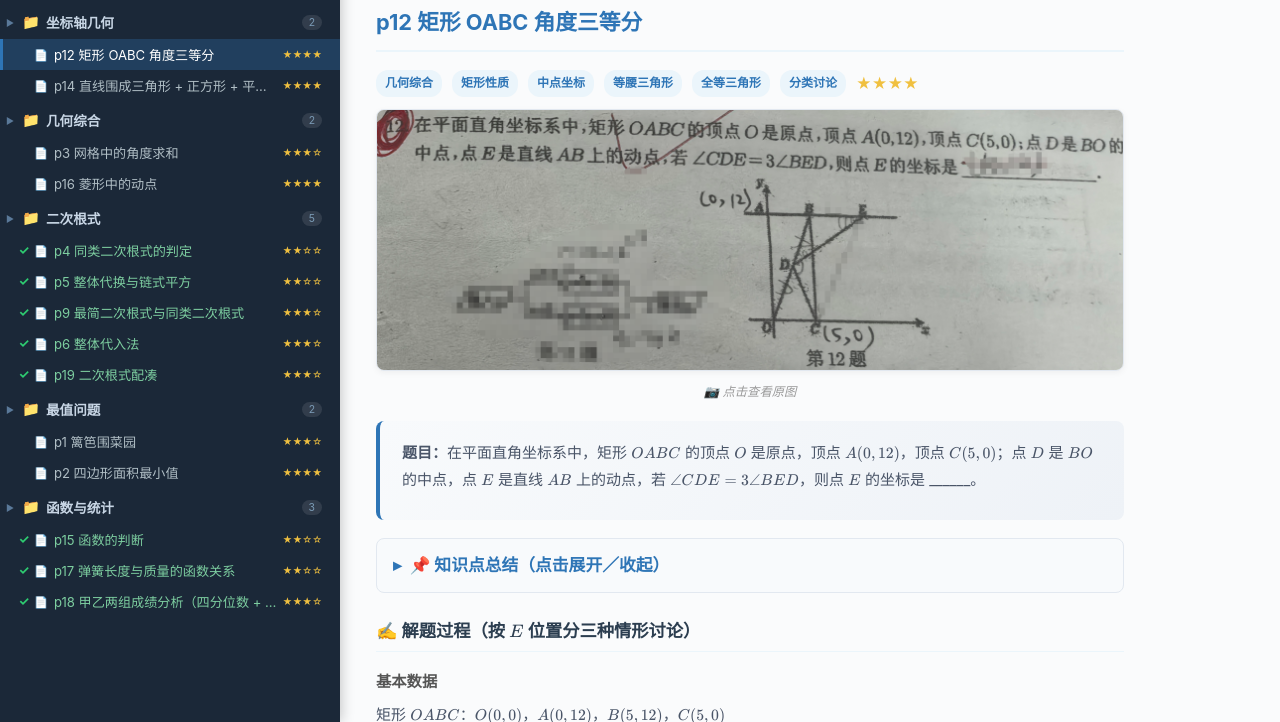
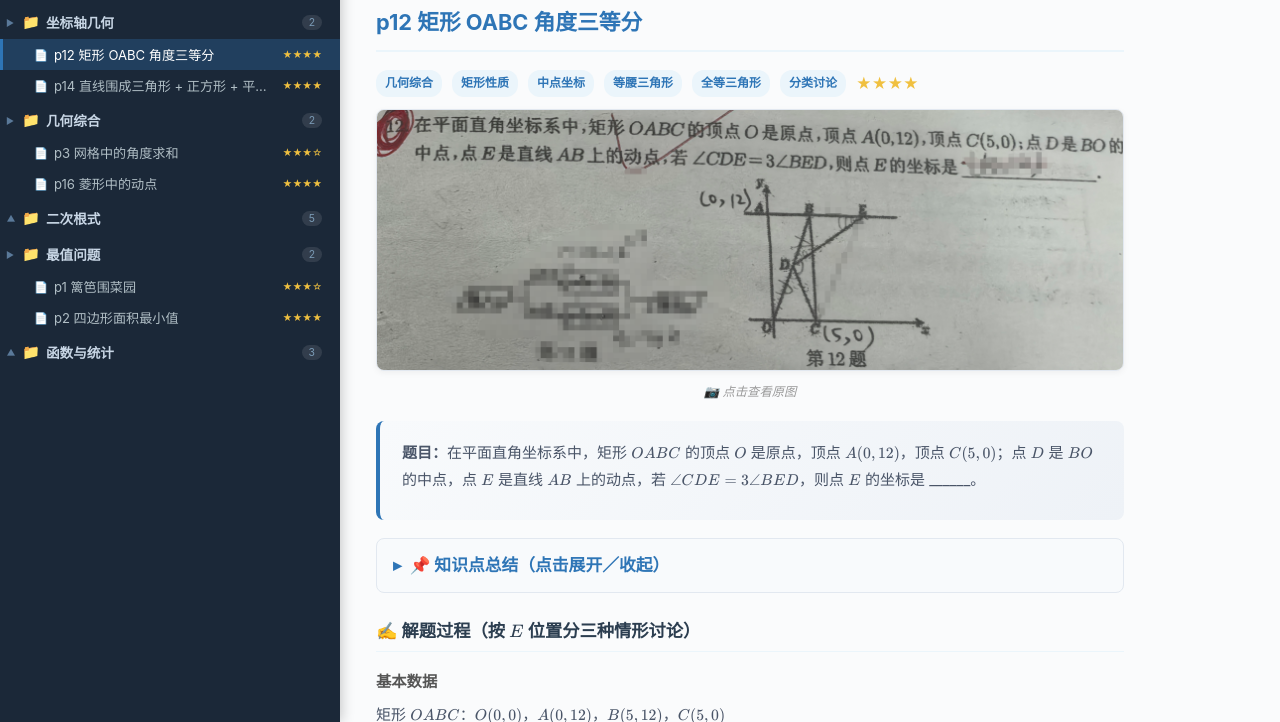
Before and after one commit to luveelin/cici_study_match, a website: page index.html in a window 1280 px wide. Shown: the part 78-800 px from the top of the page. Drawn offline with Linux system fonts and the light colour scheme.

Commit message:
左侧菜单栏所有子项为打勾状，页面打开时，该菜单缩起

```diff
--- a/index.html
+++ b/index.html
@@ -513,6 +513,22 @@ function toggleFolder(header) {
   }
 }
 
+// 全部子项已标绿（mastered）的文件夹，页面打开时默认收起
+function collapseMasteredFolders() {
+  document.querySelectorAll('.tree-folder').forEach(folder => {
+    const files = folder.querySelectorAll('.tree-file');
+    if (files.length === 0) return;
+    const allMastered = [...files].every(f => f.classList.contains('mastered'));
+    if (!allMastered) return;
+    const header = folder.querySelector('.tree-folder-header');
+    const children = folder.querySelector('.tree-children');
+    if (header && children) {
+      header.classList.add('collapsed');
+      children.classList.add('hidden');
+    }
+  });
+}
+
 // ====== Load problem into iframe ======
 function loadProblem(linkEl, file) {
   // Update active state
@@ -564,6 +580,9 @@ document.addEventListener('DOMContentLoaded', function() {
     JSON.parse(localStorage.getItem('mastered') || '[]').forEach(id => markMastered(id));
   } catch (e) {}
 
+  // 3) 全部子项已掌握的文件夹默认收起
+  collapseMasteredFolders();
+
   // 恢复上次打开的题目
   const lastId = localStorage.getItem('lastProblemId');
   let targetFile = null;
```
Also changed, not shown: build.js (+19 -0 lines).
